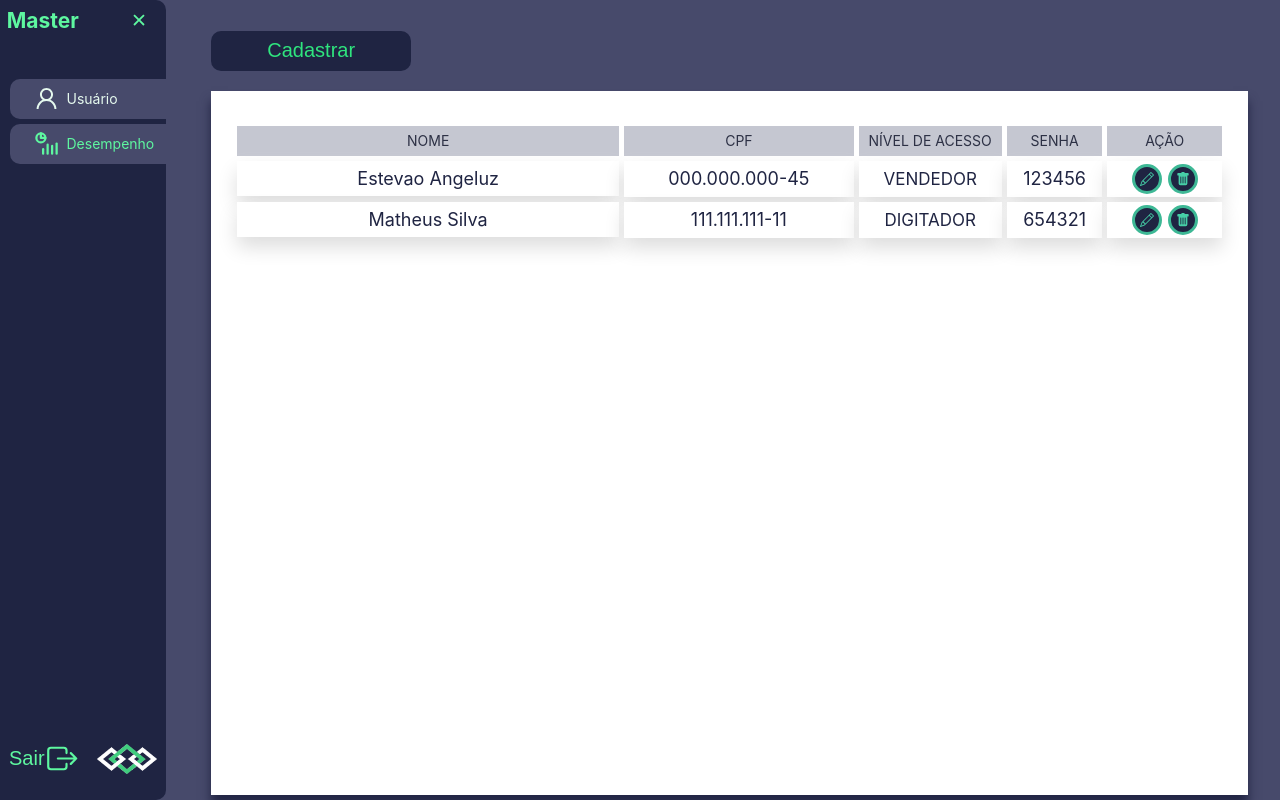
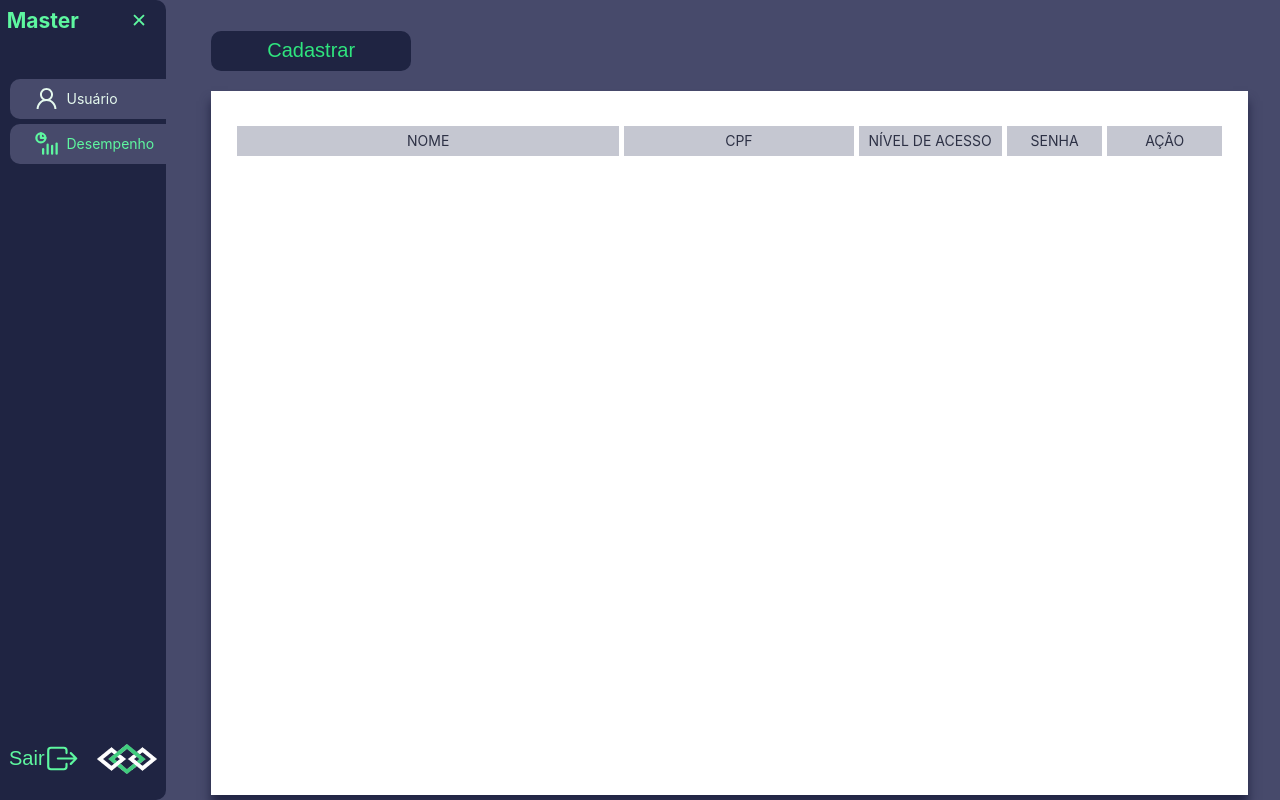
Before and after one commit to nicksonKLEY/metodologiaDeDesenvolvimento, a React (Create React App) app in the folder doc_board/: page /registerEmployee in a window 1280 px wide. Built offline with nearby package versions, Linux system fonts and the light colour scheme.

Commit message:
Local Storage: Implementing for Employee Lists

```diff
--- a/doc_board/src/pages/Dashboard/RegisterUser/index.tsx
+++ b/doc_board/src/pages/Dashboard/RegisterUser/index.tsx
@@ -1,4 +1,6 @@
-import { useState, ChangeEvent } from 'react'
+import { useState, ChangeEvent, useEffect } from 'react'
+import { ToastContainer, toast } from 'react-toastify'
+import 'react-toastify/dist/ReactToastify.css'
 import {
   ViewList,
   BtnRegister,
@@ -28,9 +30,7 @@ import {
   ColorIconAction,
 } from './style'
 import { mask } from '../../../components/masks/cpf'
-
 import { BsFillTrashFill, BsPencil } from 'react-icons/bs'
-
 import * as yup from 'yup'
 import { yupResolver } from '@hookform/resolvers/yup'
 import { SubmitHandler, useForm } from 'react-hook-form'
@@ -39,7 +39,7 @@ import NavMaster from '../../../components/NavMaster'
 import Modal from '../../../components/Modal/Modal'
 
 type CreateEmployeesData = {
-  id: Number
+  id: number
   nome: string
   cpf: string
   senha: string
@@ -64,30 +64,16 @@ const createEmployeeSchema = yup.object().shape({
 })
 
 export default function RegisterEmployee() {
-  const [nome, setNome] = useState('')
-  const [cpf, setCpf] = useState('')
-  const [acessLevel, setAcessLevel] = useState('')
+  const [nameEmployee, setNome] = useState('')
+  const [cpfEmployee, setCpf] = useState('')
+  const [acessLevelEmployee, setAcessLevel] = useState('')
   const [password, setPassword] = useState('')
-  const [elements, setElements] = useState<CreateEmployeesData[]>([
-    {
-      id: 1,
-      nome: 'Estevao Angeluz',
-      cpf: '000.000.000-45',
-      acessLevel: 'Vendedor',
-      senha: '123456',
-    },
-    {
-      id: 2,
-      nome: 'Matheus Silva',
-      cpf: '111.111.111-11',
-      acessLevel: 'Digitador',
-      senha: '654321',
-    },
-  ])
+  const [elements, setElements] = useState<CreateEmployeesData[]>([])
 
   const handleInputChangeCPf = (event: ChangeEvent<HTMLInputElement>) => {
     setCpf(mask(event.target.value))
   }
+
   const [modal, setModal] = useState(false)
 
   const {
@@ -103,26 +89,55 @@ export default function RegisterEmployee() {
     CreateEmployeesData
   > = async () => {
     const newItem = [...elements]
+
     newItem.push({
       id: elements.length + 1,
-      nome,
-      cpf,
-      acessLevel,
+      nome: nameEmployee,
+      cpf: cpfEmployee,
+      acessLevel: acessLevelEmployee,
       senha: password,
     })
+
     setElements(newItem)
     setNome('')
     setCpf('')
     setPassword('')
     setAcessLevel('')
 
-    alert('submit form')
+    toast.success(`Funcionário Adicionado com sucesso`, {
+      position: toast.POSITION.TOP_CENTER,
+      autoClose: 3000,
+    })
     reset()
+    localStorage.setItem('cad_employee', JSON.stringify(newItem))
+    setElements(newItem)
   }
-  const removeItem = async () => {
-    alert('teste')
+
+  function removeItem(id: number) {
+    const message = confirm('Deseja realmente excluir esse funcionário?')
+
+    if (message === true) {
+      console.log(id)
+      const arr = elements.filter((item) => item.id !== id)
+      toast.success(`Funcionário Excluido com sucesso`, {
+        position: toast.POSITION.TOP_RIGHT,
+        autoClose: 2000,
+      })
+      const deleteLocal = ({ arr }: any) => {
+        arr = localStorage.removeItem('cad_employee')
+        setElements(JSON.parse(arr))
+      }
+      setElements(arr)
+      deleteLocal(arr)
+    }
   }
-  console.log(errors)
+
+  useEffect(() => {
+    const data = localStorage.getItem('cad_employee')
+    if (data) {
+      setElements(JSON.parse(data))
+    }
+  }, [elements])
 
   return (
     <ContainerMain>
@@ -139,33 +154,43 @@ export default function RegisterEmployee() {
                   <NameUserHeader>
                     <TextHeader>NOME</TextHeader>
                   </NameUserHeader>
+
                   <CPFUserHeader>
                     <TextHeader>CPF</TextHeader>
                   </CPFUserHeader>
+
                   <AcessLeveluserHeader>
                     <TextHeader>NÍVEL DE ACESSO</TextHeader>
                   </AcessLeveluserHeader>
+
                   <PasswordUser>
                     <TextHeader>SENHA</TextHeader>
                   </PasswordUser>
+
                   <ActionPainel>
                     <TextHeader>AÇÃO</TextHeader>
                   </ActionPainel>
                 </HeaderList>
+
                 <ContentInfos>
                   {elements.map((item) => (
-                    <FieldData key={item.nome}>
+                    <FieldData key={item.id}>
                       <FieldName>{item.nome}</FieldName>
+
                       <FieldCPf>{item.cpf}</FieldCPf>
+
                       <FieldAcessLevel>
                         {item.acessLevel.toUpperCase()}
                       </FieldAcessLevel>
+
                       <FieldPassword>{item.senha}</FieldPassword>
+
                       <FieldActionPainel>
                         <BtnAction>
                           <BsPencil color={ColorIconAction} size={14} />
                         </BtnAction>
-                        <BtnAction onClick={removeItem}>
+
+                        <BtnAction onClick={() => removeItem(item.id)}>
                           <BsFillTrashFill color={ColorIconAction} size={14} />
                         </BtnAction>
                       </FieldActionPainel>
@@ -187,7 +212,7 @@ export default function RegisterEmployee() {
                 {...register('nome')}
                 type="text"
                 placeholder="NOME" // @ts-ignore
-                value={nome}
+                value={nameEmployee}
                 name="nome"
                 onChange={(e) => setNome(e.target.value)}
               />
@@ -197,7 +222,7 @@ export default function RegisterEmployee() {
                 {...register('cpf')}
                 type="text"
                 placeholder="CPF" // @ts-ignore
-                value={cpf}
+                value={cpfEmployee}
                 name="cpf"
                 onChange={handleInputChangeCPf}
               />
@@ -218,7 +243,7 @@ export default function RegisterEmployee() {
                 {...register('acessLevel')}
                 type="text"
                 placeholder="NÍVEL DE ACESSO" // @ts-ignore
-                value={acessLevel}
+                value={acessLevelEmployee}
                 onChange={(e) => setAcessLevel(e.target.value)}
               />
 
@@ -231,6 +256,8 @@ export default function RegisterEmployee() {
           submitAction={handleSubmit(handleCreateEmployees)}
         ></Modal>
       )}
+
+      <ToastContainer />
     </ContainerMain>
   )
 }
```
